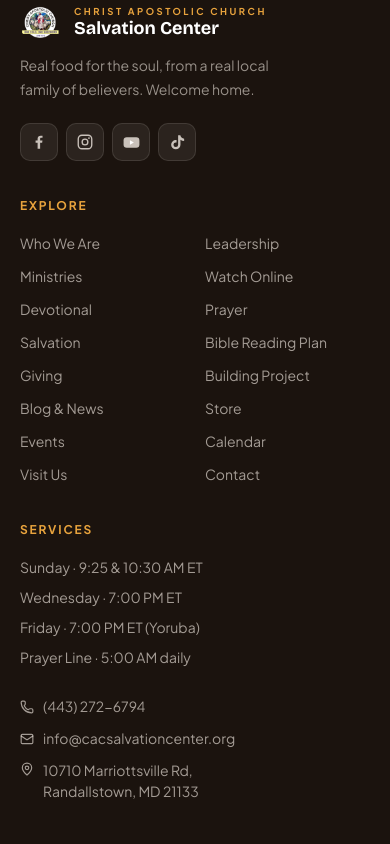
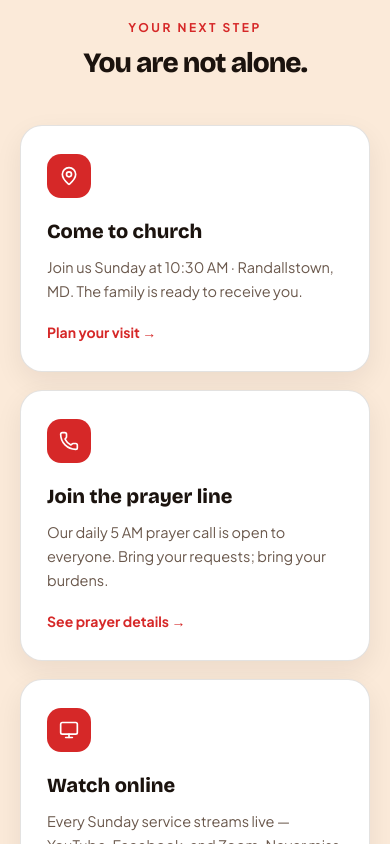
Before and after one commit to ezekielologunde/cac-salvation-center, a Next.js app: page /salvation in a window 390 px wide. Shown: the part 4560-5404 px from the top of the page. Built offline with nearby package versions, Linux system fonts and the light colour scheme; no server answers.

Commit message:
Cross-link new-believer and watch-online flows
- Salvation: add 'Your next step' cards — Visit, Prayer line, Watch Online
- Events: add 'Can't be there in person?' strip linking to /online
- Prayer: add salvation CTA for seekers at the bottom

```diff
--- a/app/events/page.tsx
+++ b/app/events/page.tsx
@@ -140,6 +140,19 @@
         </div>
       </section>
 
+      {/* Watch online CTA */}
+      <section style={{ background: "var(--ink)", padding: "clamp(44px,5vw,70px) clamp(20px,5vw,64px)" }}>
+        <Reveal style={{ maxWidth: 900, margin: "0 auto", display: "flex", flexWrap: "wrap", alignItems: "center", justifyContent: "space-between", gap: 24 }}>
+          <div>
+            <h2 style={{ fontFamily: "var(--font-display)", fontWeight: 800, fontSize: "clamp(22px,3vw,38px)", letterSpacing: "-.6px", color: "var(--cream)", margin: "0 0 8px" }}>Can&apos;t be there in person?</h2>
+            <p style={{ fontSize: 15, color: "rgba(255,247,239,.6)", margin: 0 }}>Every service streams live — YouTube, Facebook, and Zoom. Never miss a message.</p>
+          </div>
+          <Link href="/online" className="press btn-sheen" style={{ display: "inline-flex", alignItems: "center", gap: 9, background: "var(--red)", color: "#fff", fontWeight: 700, fontSize: 15, padding: "15px 28px", borderRadius: 999, textDecoration: "none", whiteSpace: "nowrap", flexShrink: 0, boxShadow: "0 10px 24px rgba(214,40,40,.35)" }}>
+            Watch online →
+          </Link>
+        </Reveal>
+      </section>
+
       <FooterExperience />
     </main>
   );
--- a/app/prayer/page.tsx
+++ b/app/prayer/page.tsx
@@ -3,6 +3,7 @@
 import { PrayerForm } from "@/components/sections/PrayerForm";
 import { Reveal } from "@/components/ui/Reveal";
 import { RevealText } from "@/components/ui/RevealText";
+import Link from "next/link";
 
 export const metadata = {
   title: "Prayer Requests — CAC Salvation Center",
@@ -89,6 +90,19 @@
         </div>
       </section>
 
+      {/* Salvation CTA for seekers */}
+      <section style={{ background: "var(--ink)", padding: "clamp(44px,5vw,70px) clamp(20px,5vw,64px)" }}>
+        <Reveal style={{ maxWidth: 900, margin: "0 auto", display: "flex", flexWrap: "wrap", alignItems: "center", justifyContent: "space-between", gap: 24 }}>
+          <div>
+            <h2 style={{ fontFamily: "var(--font-display)", fontWeight: 800, fontSize: "clamp(22px,3vw,38px)", letterSpacing: "-.6px", color: "var(--cream)", margin: "0 0 8px" }}>Ready to give your life to Christ?</h2>
+            <p style={{ fontSize: 15, color: "rgba(255,247,239,.6)", margin: 0 }}>Salvation is the beginning — and the door is always open. Take the first step today.</p>
+          </div>
+          <Link href="/salvation" className="press btn-sheen" style={{ display: "inline-flex", alignItems: "center", gap: 9, background: "var(--red)", color: "#fff", fontWeight: 700, fontSize: 15, padding: "15px 28px", borderRadius: 999, textDecoration: "none", whiteSpace: "nowrap", flexShrink: 0, boxShadow: "0 10px 24px rgba(214,40,40,.35)" }}>
+            Accept Christ today →
+          </Link>
+        </Reveal>
+      </section>
+
       <FooterExperience />
     </main>
   );
--- a/app/salvation/page.tsx
+++ b/app/salvation/page.tsx
@@ -3,6 +3,7 @@
 import { Reveal } from "@/components/ui/Reveal";
 import { TestimonyForm } from "@/components/sections/TestimonyForm";
 import Link from "next/link";
+import { MapPin, Phone, Monitor } from "lucide-react";
 
 export const metadata = {
   title: "Salvation — CAC Salvation Center",
@@ -145,6 +146,34 @@
         </div>
       </section>
 
+      {/* Next steps for new believers */}
+      <section style={{ background: "var(--cream-2)", padding: "clamp(56px,7vw,90px) clamp(20px,5vw,64px)" }}>
+        <div style={{ maxWidth: 900, margin: "0 auto" }}>
+          <Reveal style={{ textAlign: "center", marginBottom: 48 }}>
+            <span style={{ fontSize: 12, fontWeight: 700, letterSpacing: "2.5px", textTransform: "uppercase", color: "var(--red)" }}>Your next step</span>
+            <h2 style={{ fontFamily: "var(--font-display)", fontWeight: 800, fontSize: "clamp(28px,4vw,52px)", letterSpacing: "-1px", color: "var(--ink)", margin: "12px 0 0", lineHeight: .96 }}>You are not alone.</h2>
+          </Reveal>
+          <div style={{ display: "grid", gridTemplateColumns: "repeat(auto-fit,minmax(240px,1fr))", gap: 18 }}>
+            {[
+              { href: "/visit", Icon: MapPin, title: "Come to church", desc: "Join us Sunday at 10:30 AM · Randallstown, MD. The family is ready to receive you.", cta: "Plan your visit" },
+              { href: "/prayer", Icon: Phone, title: "Join the prayer line", desc: "Our daily 5 AM prayer call is open to everyone. Bring your requests; bring your burdens.", cta: "See prayer details" },
+              { href: "/online", Icon: Monitor, title: "Watch online", desc: "Every Sunday service streams live — YouTube, Facebook, and Zoom. Never miss a message.", cta: "Watch live" },
+            ].map(({ href, Icon, title, desc, cta }) => (
+              <Reveal key={href}>
+                <Link href={href} style={{ display: "flex", flexDirection: "column", height: "100%", textDecoration: "none", background: "var(--paper)", border: "1px solid var(--line)", borderRadius: 22, padding: "28px 26px", boxShadow: "0 10px 28px rgba(27,19,14,.07)" }}>
+                  <div style={{ width: 44, height: 44, borderRadius: 14, background: "var(--red)", display: "grid", placeItems: "center", marginBottom: 18, flexShrink: 0 }}>
+                    <Icon size={20} color="#fff" strokeWidth={2} aria-hidden />
+                  </div>
+                  <h3 style={{ fontFamily: "var(--font-display)", fontWeight: 800, fontSize: 20, color: "var(--ink)", margin: "0 0 10px" }}>{title}</h3>
+                  <p style={{ fontSize: 14.5, color: "var(--ink-soft)", lineHeight: 1.65, margin: "0 0 18px", flex: 1 }}>{desc}</p>
+                  <span style={{ fontSize: 14, fontWeight: 700, color: "var(--red)" }}>{cta} →</span>
+                </Link>
+              </Reveal>
+            ))}
+          </div>
+        </div>
+      </section>
+
       <FooterExperience />
     </main>
   );
```
